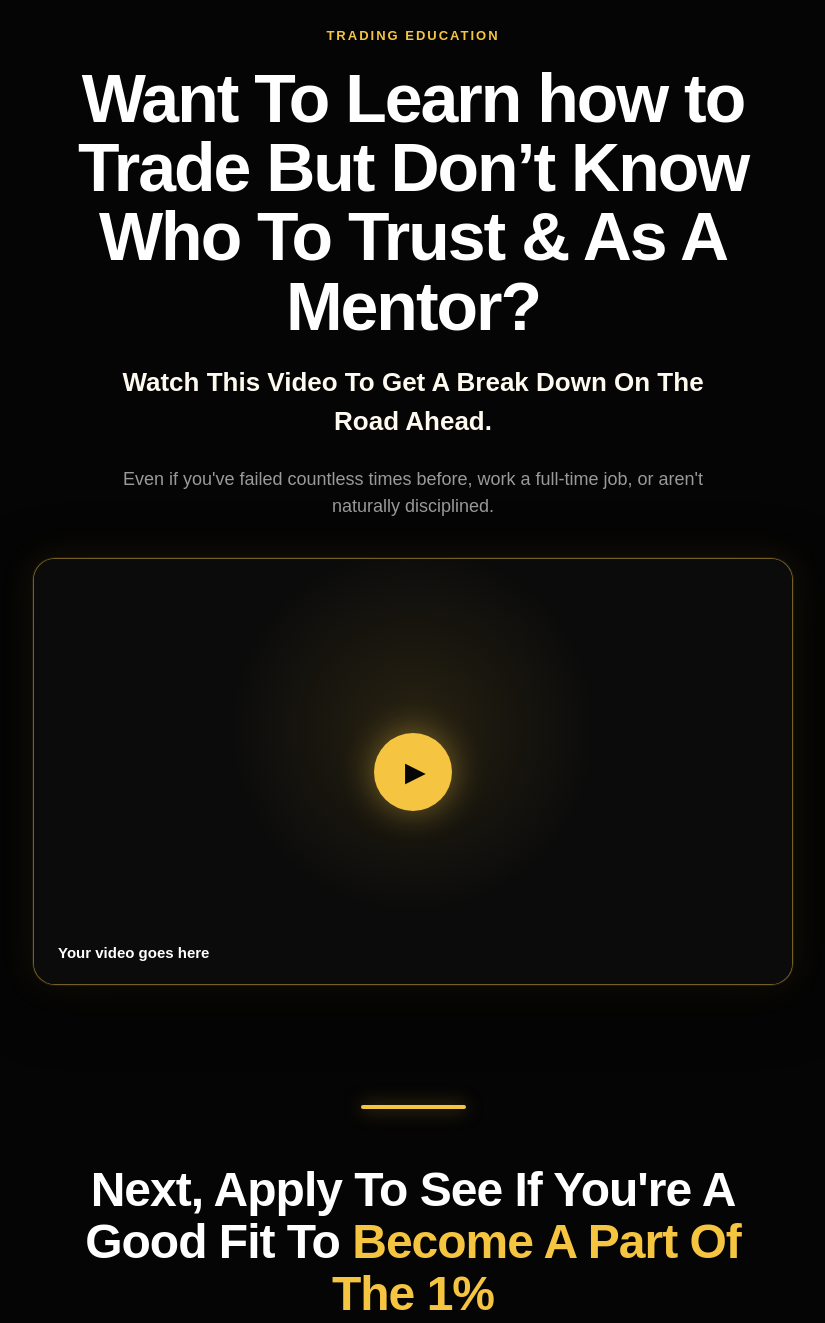
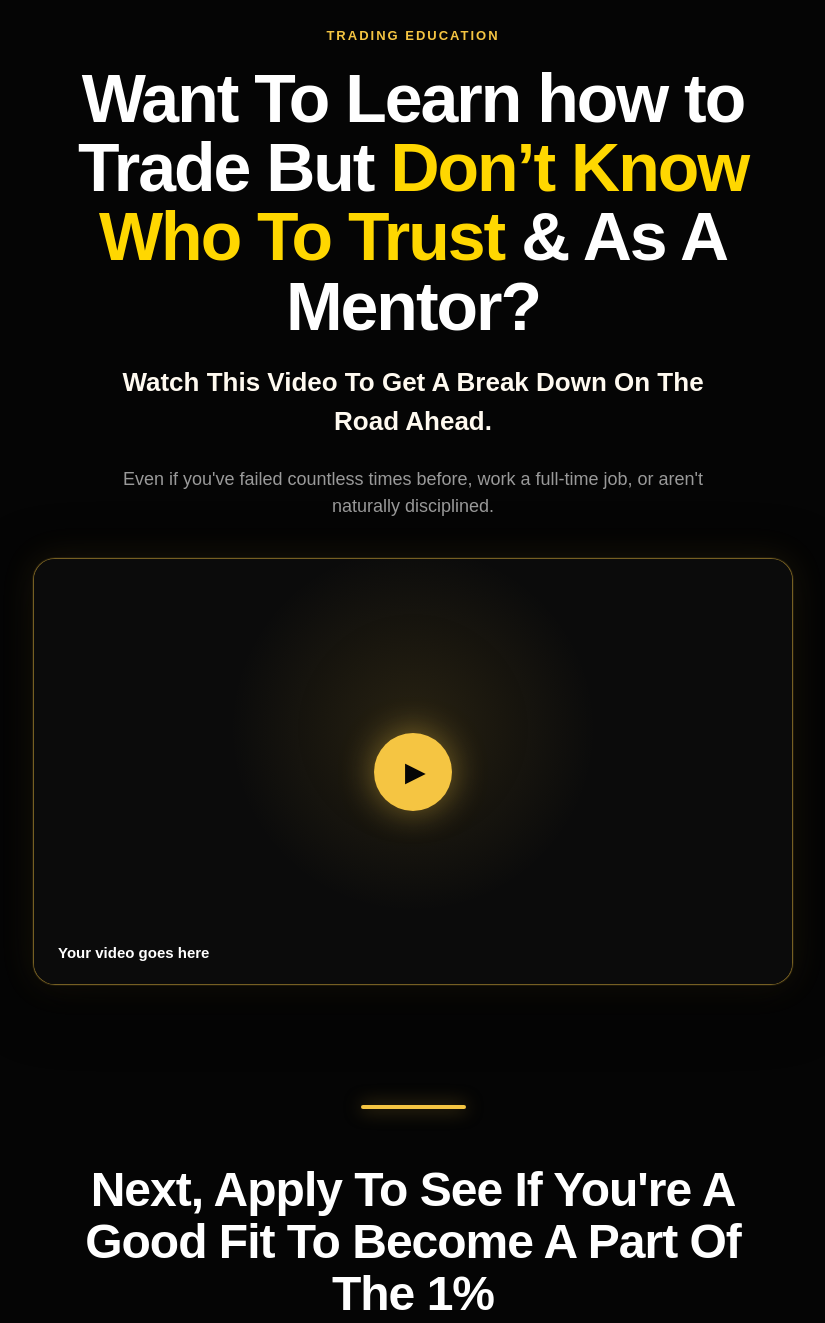
Before and after one commit to djayyy616/Yellow, a plain HTML site: page index.html in a window 1280 px wide. Shown: the part 100-1423 px from the top of the page, without its empty margins (227-1052 px from the left). Drawn offline with Linux system fonts and the light colour scheme.

Commit message:
Update index.html

```diff
--- a/index.html
+++ b/index.html
@@ -85,8 +85,8 @@
       font-weight: 900;
     }
 
-    .blue {
-      color: #f5c542;
+    .yellow {
+      color: #FFD700;
     }
 
     .hero-subtitle {
```
